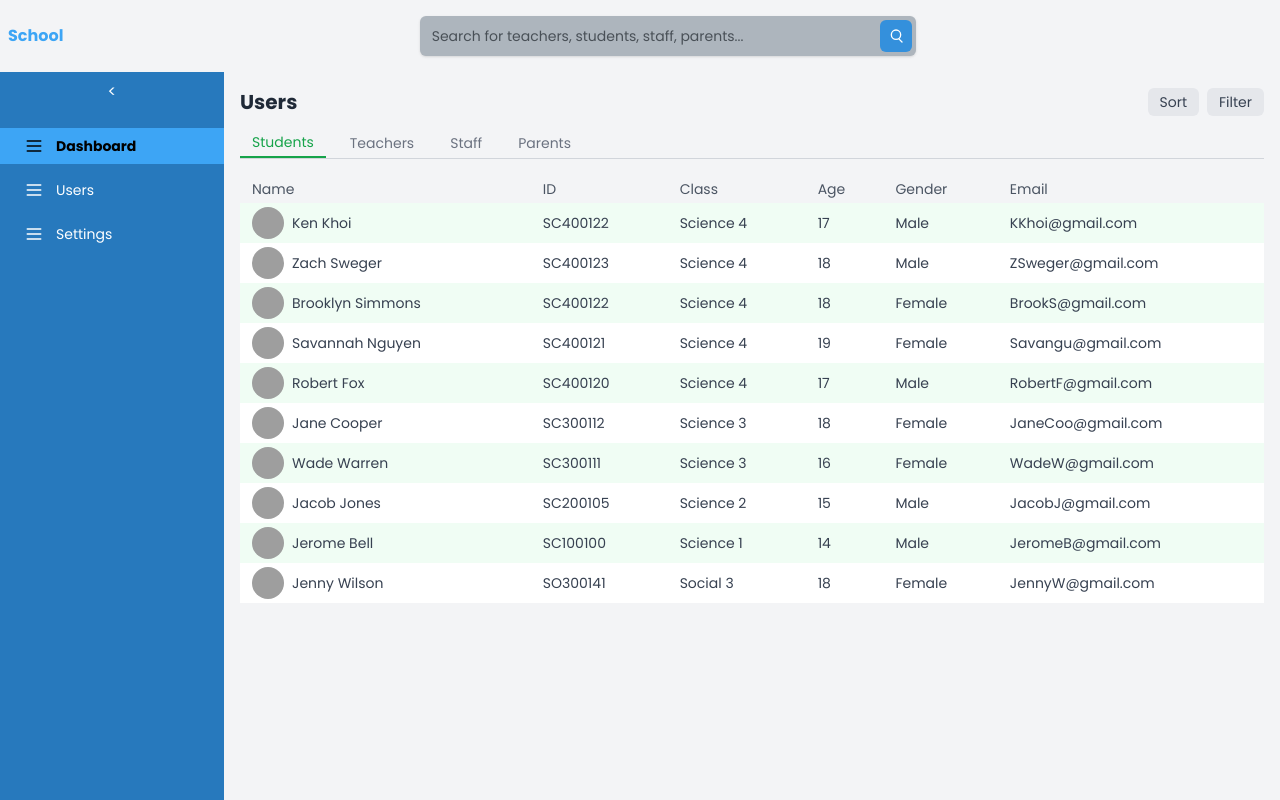
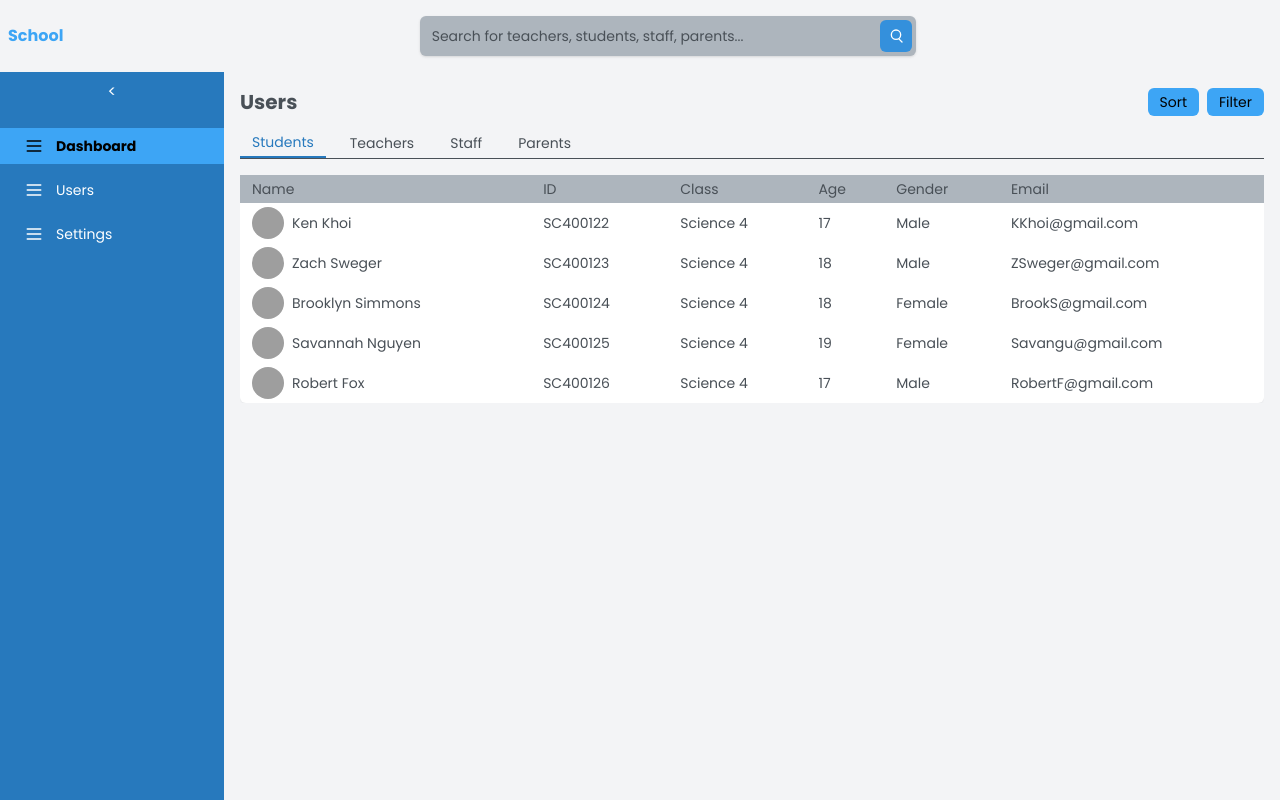
Before and after one commit to abhi-ch-0/school-admin-app, a React (Vite) app: page / in a window 1280 px wide. Built offline with nearby package versions, Linux system fonts and the light colour scheme; grey boxes are pictures that could not be loaded.

Commit message:
make users tables dynamic

```diff
--- a/src/Users.jsx
+++ b/src/Users.jsx
@@ -1,40 +1,80 @@
-import React, { useState } from "react";
+import React, { useState, useEffect } from "react";
 
 const Users = () => {
     const [activeTab, setActiveTab] = useState("Students");
+    const [currentData, setCurrentData] = useState([]);
+    const [loading, setLoading] = useState(false);
 
-    const data = [
-        { name: "Ken Khoi", id: "SC400122", class: "Science 4", age: 17, gender: "Male", email: "KKhoi@gmail.com" },
-        { name: "Zach Sweger", id: "SC400123", class: "Science 4", age: 18, gender: "Male", email: "ZSweger@gmail.com" },
-        { name: "Brooklyn Simmons", id: "SC400122", class: "Science 4", age: 18, gender: "Female", email: "BrookS@gmail.com" },
-        { name: "Savannah Nguyen", id: "SC400121", class: "Science 4", age: 19, gender: "Female", email: "Savangu@gmail.com" },
-        { name: "Robert Fox", id: "SC400120", class: "Science 4", age: 17, gender: "Male", email: "RobertF@gmail.com" },
-        { name: "Jane Cooper", id: "SC300112", class: "Science 3", age: 18, gender: "Female", email: "JaneCoo@gmail.com" },
-        { name: "Wade Warren", id: "SC300111", class: "Science 3", age: 16, gender: "Female", email: "WadeW@gmail.com" },
-        { name: "Jacob Jones", id: "SC200105", class: "Science 2", age: 15, gender: "Male", email: "JacobJ@gmail.com" },
-        { name: "Jerome Bell", id: "SC100100", class: "Science 1", age: 14, gender: "Male", email: "JeromeB@gmail.com" },
-        { name: "Jenny Wilson", id: "SO300141", class: "Social 3", age: 18, gender: "Female", email: "JennyW@gmail.com" },
-    ];
+    const data = {
+        Students: [
+            { name: "Ken Khoi", id: "SC400122", class: "Science 4", age: 17, gender: "Male", email: "KKhoi@gmail.com", profileImage: "https://i.pravatar.cc/40?u=student1" },
+            { name: "Zach Sweger", id: "SC400123", class: "Science 4", age: 18, gender: "Male", email: "ZSweger@gmail.com", profileImage: "https://i.pravatar.cc/40?u=student2" },
+            { name: "Brooklyn Simmons", id: "SC400124", class: "Science 4", age: 18, gender: "Female", email: "BrookS@gmail.com", profileImage: "https://i.pravatar.cc/40?u=student3" },
+            { name: "Savannah Nguyen", id: "SC400125", class: "Science 4", age: 19, gender: "Female", email: "Savangu@gmail.com", profileImage: "https://i.pravatar.cc/40?u=student4" },
+            { name: "Robert Fox", id: "SC400126", class: "Science 4", age: 17, gender: "Male", email: "RobertF@gmail.com", profileImage: "https://i.pravatar.cc/40?u=student5" },
+        ],
+        Teachers: [
+            { name: "Alice Johnson", id: "T1001", subject: "Math", experience: 5, email: "AliceJ@gmail.com", profileImage: "https://i.pravatar.cc/40?u=teacher1" },
+            { name: "Bob Smith", id: "T1002", subject: "Physics", experience: 8, email: "BobS@gmail.com", profileImage: "https://i.pravatar.cc/40?u=teacher2" },
+            { name: "Catherine Holmes", id: "T1003", subject: "Chemistry", experience: 10, email: "CatherineH@gmail.com", profileImage: "https://i.pravatar.cc/40?u=teacher3" },
+            { name: "Daniel Brown", id: "T1004", subject: "Biology", experience: 6, email: "DanielB@gmail.com", profileImage: "https://i.pravatar.cc/40?u=teacher4" },
+            { name: "Emily Green", id: "T1005", subject: "English", experience: 12, email: "EmilyG@gmail.com", profileImage: "https://i.pravatar.cc/40?u=teacher5" },
+        ],
+        Staff: [
+            { name: "Charlie Lee", id: "S2001", department: "Administration", role: "Clerk", email: "CharlieL@gmail.com", profileImage: "https://i.pravatar.cc/40?u=staff1" },
+            { name: "Dana White", id: "S2002", department: "Maintenance", role: "Supervisor", email: "DanaW@gmail.com", profileImage: "https://i.pravatar.cc/40?u=staff2" },
+            { name: "Ethan King", id: "S2003", department: "IT Support", role: "Technician", email: "EthanK@gmail.com", profileImage: "https://i.pravatar.cc/40?u=staff3" },
+            { name: "Fiona Carter", id: "S2004", department: "Accounts", role: "Accountant", email: "FionaC@gmail.com", profileImage: "https://i.pravatar.cc/40?u=staff4" },
+            { name: "George Allen", id: "S2005", department: "HR", role: "HR Manager", email: "GeorgeA@gmail.com", profileImage: "https://i.pravatar.cc/40?u=staff5" },
+        ],
+        Parents: [
+            { name: "Edward Kim", child: "Ken Khoi", contact: "1234567890", email: "EdwardK@gmail.com", profileImage: "https://i.pravatar.cc/40?u=parent1" },
+            { name: "Fiona Green", child: "Zach Sweger", contact: "9876543210", email: "FionaG@gmail.com", profileImage: "https://i.pravatar.cc/40?u=parent2" },
+            { name: "Hannah White", child: "Brooklyn Simmons", contact: "1122334455", email: "HannahW@gmail.com", profileImage: "https://i.pravatar.cc/40?u=parent3" },
+            { name: "Ian Black", child: "Savannah Nguyen", contact: "6677889900", email: "IanB@gmail.com", profileImage: null },
+            { name: "Julia Roberts", child: "Robert Fox", contact: "5544332211", email: "JuliaR@gmail.com", profileImage: null },
+        ],
+    };
+
+    const headers = {
+        Students: ["Name", "ID", "Class", "Age", "Gender", "Email"],
+        Teachers: ["Name", "ID", "Subject", "Experience (Years)", "Email"],
+        Staff: ["Name", "ID", "Department", "Role", "Email"],
+        Parents: ["Name", "Child", "Contact", "Email"],
+    };
+
+    useEffect(() => {
+        setLoading(true);
+        setCurrentData([]);
+        const timeout = setTimeout(() => {
+            setCurrentData(data[activeTab]);
+            setLoading(false);
+        }, 500);
+
+        return () => clearTimeout(timeout);
+    }, [activeTab]);
 
     return (
-        <>
-            {/* Header */}
+        <div className="font-poppins">
             <div className="flex justify-between items-center mb-4">
-                <h1 className="text-xl font-semibold text-gray-800">Users</h1>
+                <h1 className="text-xl font-semibold text-neutral-dark">Users</h1>
                 <div className="flex space-x-2">
-                    <button className="px-3 py-1 bg-gray-200 text-gray-700 rounded-md hover:bg-gray-300 text-sm">Sort</button>
-                    <button className="px-3 py-1 bg-gray-200 text-gray-700 rounded-md hover:bg-gray-300 text-sm">Filter</button>
+                    <button className="px-3 py-1 bg-primary-light rounded-md hover:bg-primary-dark hover:text-white text-sm">
+                        Sort
+                    </button>
+                    <button className="px-3 py-1 bg-primary-light rounded-md hover:bg-primary-dark hover:text-white text-sm">
+                        Filter
+                    </button>
                 </div>
             </div>
 
-            {/* Tabs */}
-            <div className="flex space-x-3 border-b border-gray-300 mb-4">
-                {["Students", "Teachers", "Staff", "Parents"].map((tab) => (
+            <div className="flex space-x-3 border-b border-neutral-dark mb-4">
+                {Object.keys(data).map((tab) => (
                     <button
                         key={tab}
                         className={`pb-1 px-3 text-sm ${activeTab === tab
-                            ? "text-green-600 border-b-2 border-green-600"
-                            : "text-gray-500"
+                            ? "text-primary-dark border-b-2 border-primary-dark"
+                            : "text-neutral-dark hover:text-primary-light"
                             }`}
                         onClick={() => setActiveTab(tab)}
                     >
@@ -43,45 +83,59 @@ const Users = () => {
                 ))}
             </div>
 
-            {/* Table */}
             <div className="overflow-x-auto">
                 <table className="w-full bg-white shadow-sm rounded-md text-sm">
-                    <thead className="bg-gray-100">
+                    <thead className="bg-neutral-light">
                         <tr>
-                            <th className="px-3 py-1 text-left text-gray-600 font-medium">Name</th>
-                            <th className="px-3 py-1 text-left text-gray-600 font-medium">ID</th>
-                            <th className="px-3 py-1 text-left text-gray-600 font-medium">Class</th>
-                            <th className="px-3 py-1 text-left text-gray-600 font-medium">Age</th>
-                            <th className="px-3 py-1 text-left text-gray-600 font-medium">Gender</th>
-                            <th className="px-3 py-1 text-left text-gray-600 font-medium">Email</th>
+                            {headers[activeTab].map((header, index) => (
+                                <th key={index} className="px-3 py-1 text-left text-neutral-dark font-medium">
+                                    {header}
+                                </th>
+                            ))}
                         </tr>
                     </thead>
                     <tbody>
-                        {data.map((item, index) => (
-                            <tr
-                                key={index}
-                                className={`hover:bg-gray-100 ${index % 2 === 0 ? "bg-green-50" : "bg-white"
-                                    }`}
-                            >
-                                <td className="px-3 py-1 flex items-center space-x-2">
-                                    <img
-                                        src={`https://i.pravatar.cc/40?img=${index + 1}`}
-                                        alt={item.name}
-                                        className="w-8 h-8 rounded-full"
-                                    />
-                                    <span className="text-gray-700">{item.name}</span>
-                                </td>
-                                <td className="px-3 py-1 text-gray-700">{item.id}</td>
-                                <td className="px-3 py-1 text-gray-700">{item.class}</td>
-                                <td className="px-3 py-1 text-gray-700">{item.age}</td>
-                                <td className="px-3 py-1 text-gray-700">{item.gender}</td>
-                                <td className="px-3 py-1 text-gray-700">{item.email}</td>
+                        {loading ? (
+                            <tr>
+                                {headers[activeTab].map((header, colIndex) => (
+                                    <td key={colIndex} className="px-3 py-1 text-neutral">
+                                        Loading...
+                                    </td>
+                                ))}
                             </tr>
-                        ))}
+                        ) : (
+                            currentData.map((item, rowIndex) => (
+                                <tr key={rowIndex} className={`hover:bg-secondary-light`}>
+                                    {headers[activeTab].map((header, colIndex) => {
+                                        const key = header.toLowerCase().replace(/\s/g, '');
+                                        return (
+                                            <td key={colIndex} className="px-3 py-1 text-neutral-dark">
+                                                {key === "name" ? (
+                                                    <div className="flex items-center space-x-2">
+                                                        {item.profileImage ? (
+                                                            <img
+                                                                src={item.profileImage}
+                                                                alt={item.name}
+                                                                className="w-8 h-8 rounded-full"
+                                                            />
+                                                        ) : (
+                                                            <div className="w-8 h-8 bg-gray-300 rounded-full"></div>
+                                                        )}
+                                                        <span>{item.name}</span>
+                                                    </div>
+                                                ) : (
+                                                    item[key] || 'N/A'
+                                                )}
+                                            </td>
+                                        );
+                                    })}
+                                </tr>
+                            ))
+                        )}
                     </tbody>
                 </table>
             </div>
-        </>
+        </div>
     );
 };
 
```
